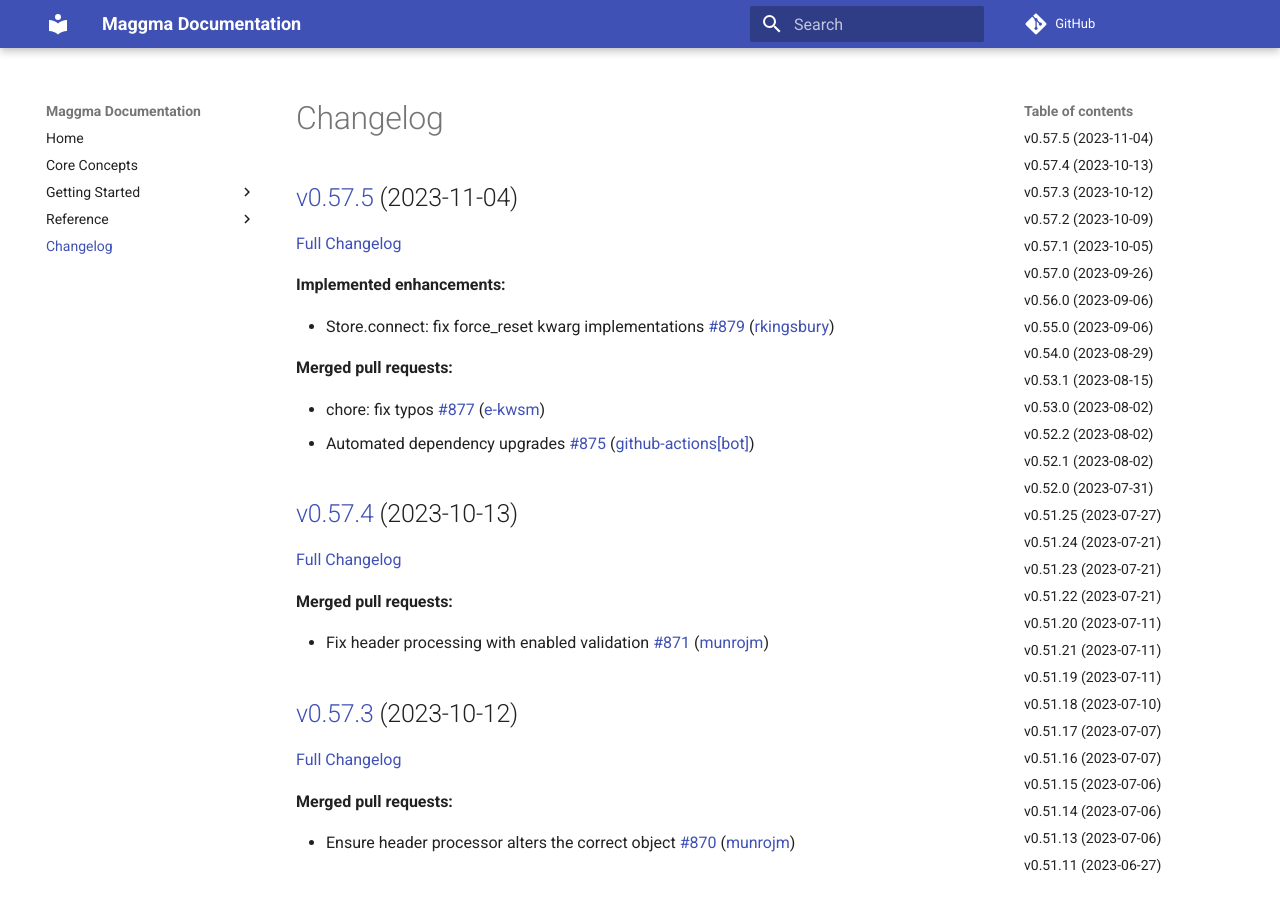
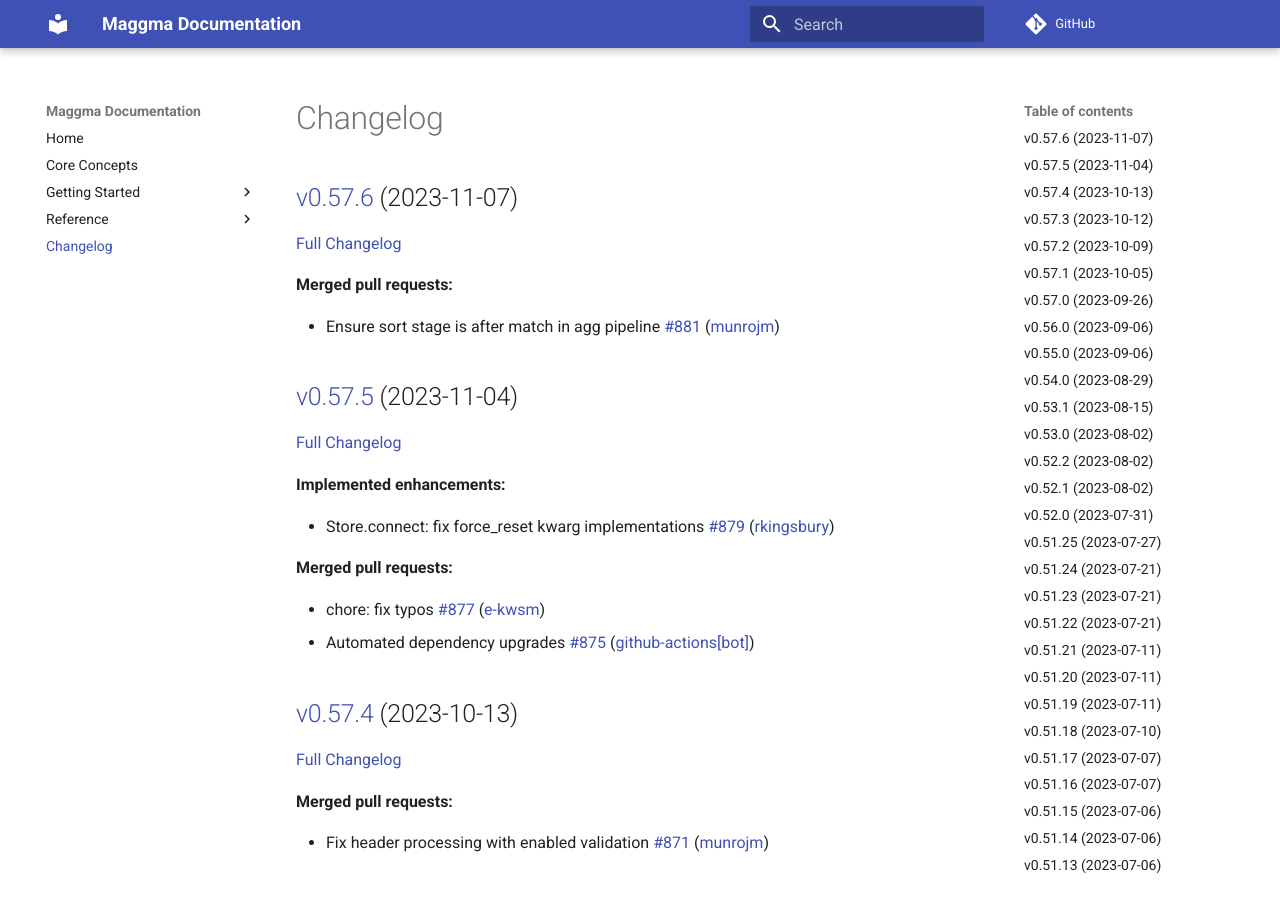
Before and after one commit to materialsproject/maggma, an MkDocs documentation site: the page built from docs/CHANGELOG.md, in a window 1280 px wide and 900 px high. Built offline with MkDocs 1.6.1 and Material for MkDocs 9.7.7, drawn with Linux system fonts in a browser that asks for light colours; comment, search, counter and statistics services are not loaded; some of the changed text lies outside the part shown.

Commit message:
Updated CHANGELOG.md

```diff
--- a/docs/CHANGELOG.md
+++ b/docs/CHANGELOG.md
@@ -1,4 +1,12 @@
 # Changelog
+
+## [v0.57.6](https://github.com/materialsproject/maggma/tree/v0.57.6) (2023-11-07)
+
+[Full Changelog](https://github.com/materialsproject/maggma/compare/v0.57.5...v0.57.6)
+
+**Merged pull requests:**
+
+- Ensure sort stage is after match in agg pipeline [\#881](https://github.com/materialsproject/maggma/pull/881) ([munrojm](https://github.com/munrojm))
 
 ## [v0.57.5](https://github.com/materialsproject/maggma/tree/v0.57.5) (2023-11-04)
 
@@ -159,7 +167,7 @@
 
 ## [v0.51.22](https://github.com/materialsproject/maggma/tree/v0.51.22) (2023-07-21)
 
-[Full Changelog](https://github.com/materialsproject/maggma/compare/v0.51.20...v0.51.22)
+[Full Changelog](https://github.com/materialsproject/maggma/compare/v0.51.21...v0.51.22)
 
 **Closed issues:**
 
@@ -169,13 +177,13 @@
 
 - misc. MontyStore improvements [\#827](https://github.com/materialsproject/maggma/pull/827) ([rkingsbury](https://github.com/rkingsbury))
 
+## [v0.51.21](https://github.com/materialsproject/maggma/tree/v0.51.21) (2023-07-11)
+
+[Full Changelog](https://github.com/materialsproject/maggma/compare/v0.51.20...v0.51.21)
+
 ## [v0.51.20](https://github.com/materialsproject/maggma/tree/v0.51.20) (2023-07-11)
 
-[Full Changelog](https://github.com/materialsproject/maggma/compare/v0.51.21...v0.51.20)
-
-## [v0.51.21](https://github.com/materialsproject/maggma/tree/v0.51.21) (2023-07-11)
-
-[Full Changelog](https://github.com/materialsproject/maggma/compare/v0.51.19...v0.51.21)
+[Full Changelog](https://github.com/materialsproject/maggma/compare/v0.51.19...v0.51.20)
 
 **Merged pull requests:**
 
@@ -695,7 +699,11 @@
 
 ## [v0.44.0](https://github.com/materialsproject/maggma/tree/v0.44.0) (2022-03-07)
 
-[Full Changelog](https://github.com/materialsproject/maggma/compare/v0.41.1...v0.44.0)
+[Full Changelog](https://github.com/materialsproject/maggma/compare/v0.42.0...v0.44.0)
+
+## [v0.42.0](https://github.com/materialsproject/maggma/tree/v0.42.0) (2022-03-07)
+
+[Full Changelog](https://github.com/materialsproject/maggma/compare/v0.41.1...v0.42.0)
 
 **Merged pull requests:**
 
```
Also changed, not shown: other parts of docs/CHANGELOG.md (+1 -5 lines).
